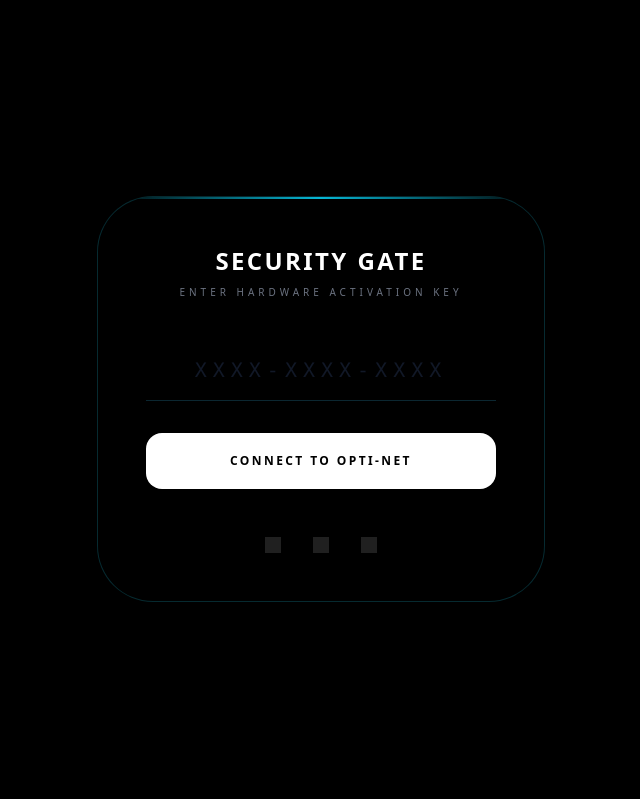
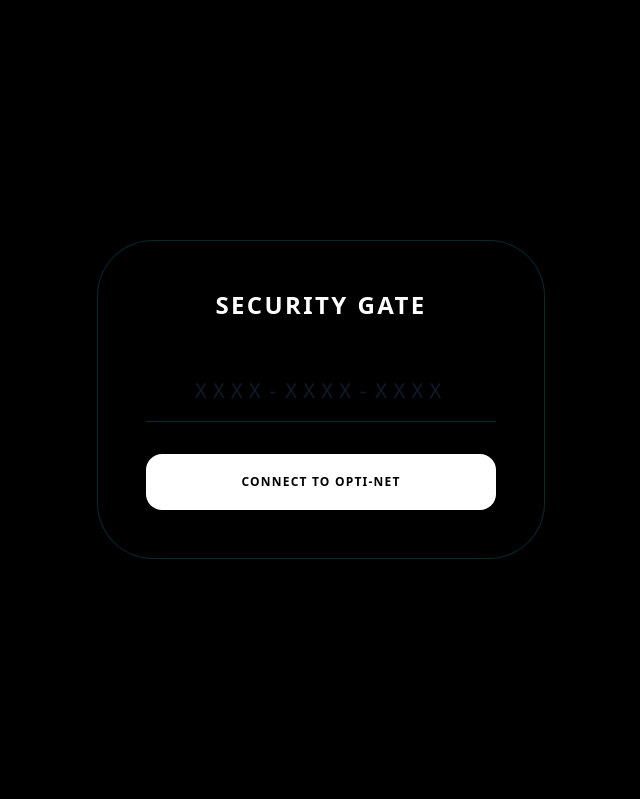
Before and after one commit to tyferust/optiai, a Flask app: page / in a window 1280 px wide. Shown: the part 801-1600 px from the top of the page, without its empty margins (319-959 px from the left). Run offline with Flask 3, Linux system fonts and the light colour scheme; some libraries are stand-ins or nearby versions; grey boxes are pictures that could not be loaded.

Commit message:
Update login.html

```diff
--- a/templates/login.html
+++ b/templates/login.html
@@ -5,95 +5,64 @@
     <title>Opti AI | Universal Performance</title>
     <script src="https://cdn.tailwindcss.com"></script>
     <style>
-        /* PARALLAX GIF BACKGROUND */
-        .bg-fixed-gif {
-            position: fixed;
-            top: 0; left: 0;
-            width: 100%; height: 100%;
-            z-index: -1;
-            object-fit: cover;
-            filter: brightness(0.35) contrast(1.1); /* Kept GIF visible but text-friendly */
+        /* MULTI-GIF GRID BACKGROUND */
+        .bg-grid-container {
+            position: fixed; top: 0; left: 0; width: 100%; height: 100%; z-index: -1;
+            display: grid; grid-template-columns: repeat(auto-fill, minmax(400px, 1fr));
+            filter: brightness(0.25) contrast(1.1); /* Darkened for readability */
         }
+        .bg-grid-container img { width: 100%; height: 100%; object-fit: cover; }
 
-        /* ENTRANCE ANIMATIONS */
-        @keyframes fadeIn {
-            from { opacity: 0; transform: translateY(15px); }
-            to { opacity: 1; transform: translateY(0); }
-        }
+        @keyframes fadeIn { from { opacity: 0; transform: translateY(15px); } to { opacity: 1; transform: translateY(0); } }
         .animate-fade { animation: fadeIn 1.5s ease-out forwards; }
 
-        .glass-panel {
-            background: rgba(0, 0, 0, 0.75);
-            backdrop-filter: blur(20px);
-            border: 1px solid rgba(34, 211, 238, 0.2);
-            box-shadow: 0 0 60px rgba(0, 0, 0, 0.9);
+        .glass {
+            background: rgba(0, 0, 0, 0.75); backdrop-filter: blur(20px);
+            border: 1px solid rgba(34, 211, 238, 0.2); box-shadow: 0 0 60px rgba(0, 0, 0, 0.9);
         }
-
-        .glow-cyan { text-shadow: 0 0 20px rgba(34, 211, 238, 0.5); }
     </style>
 </head>
 <body class="bg-black text-white font-sans overflow-x-hidden">
 
-    <img src="https://i.giphy.com/media/v1.Y2lkPTc5MGI3NjExNHJueXF4eXF4eXF4eXF4eXF4eXF4eXF4eXF4eXF4eXF4eXF4JmVwPXYxX2ludGVybmFsX2dpZl9ieV9pZCZjdD1n/3o7TKMGpxx32dqRlzO/giphy.gif" class="bg-fixed-gif">
+    <div class="bg-grid-container">
+        <img src="YOUR_GIF_1.gif">
+        <img src="YOUR_GIF_2.gif">
+        <img src="YOUR_GIF_3.gif">
+        <img src="YOUR_GIF_4.gif">
+    </div>
 
     <section class="min-h-screen flex flex-col items-center justify-center p-8 text-center animate-fade">
         <div class="inline-block px-4 py-1 rounded-full border border-cyan-500/40 bg-cyan-500/10 text-cyan-400 text-[9px] font-black uppercase tracking-[0.5em] mb-8">
             Neural Architecture v2.0.4 // Active
         </div>
-
-        <h1 class="text-7xl md:text-8xl font-black italic tracking-tighter mb-6 uppercase glow-cyan">
-            OPTI <span class="text-cyan-500">AI</span>
-        </h1>
+        <h1 class="text-7xl md:text-8xl font-black italic tracking-tighter mb-6 uppercase">OPTI <span class="text-cyan-500">AI</span></h1>
 
         <div class="max-w-2xl space-y-6">
             <p class="text-gray-300 text-sm md:text-base leading-relaxed font-medium">
                 The world's first <span class="text-white">Universal Performance Architect</span>. Opti AI leverages deep learning to analyze your unique hardware signature and deliver surgical, kernel-level optimizations.
             </p>
-
             <div class="grid grid-cols-1 md:grid-cols-3 gap-4 py-4 text-[10px] font-bold tracking-widest uppercase text-cyan-500/80">
                 <div class="px-4 py-2 border border-white/5 bg-white/5 rounded-lg">Latency Reduction</div>
                 <div class="px-4 py-2 border border-white/5 bg-white/5 rounded-lg">Frame Stability</div>
                 <div class="px-4 py-2 border border-white/5 bg-white/5 rounded-lg">Kernel Tweaking</div>
             </div>
-
-            <p class="text-gray-500 text-xs italic">
-                From high-tier PC rigs to next-gen consoles and mobile silicon, our neural engine redefines the boundaries of your hardware's potential.
-            </p>
         </div>
 
         <div class="mt-16 animate-bounce flex flex-col items-center gap-2 opacity-50">
-            <span class="text-[9px] uppercase tracking-[0.5em]">Scroll to Initialize Terminal</span>
-            <svg xmlns="http://www.w3.org/2000/svg" class="h-4 w-4" fill="none" viewBox="0 0 24 24" stroke="currentColor">
-                <path stroke-linecap="round" stroke-linejoin="round" stroke-width="2" d="M19 13l-7 7-7-7" />
-            </svg>
+            <span class="text-[9px] uppercase tracking-[0.5em]">Scroll to Initialize</span>
         </div>
     </section>
 
     <section class="h-screen flex items-center justify-center p-6">
-        <div class="glass-panel p-12 rounded-[3.5rem] max-w-md w-full text-center relative overflow-hidden">
-            <div class="absolute top-0 left-0 w-full h-[2px] bg-gradient-to-r from-transparent via-cyan-500 to-transparent"></div>
-
-            <div class="mb-10">
-                <h2 class="text-2xl font-bold uppercase tracking-widest text-white">Security Gate</h2>
-                <p class="text-gray-500 text-[10px] mt-2 tracking-[0.4em] uppercase">Enter Hardware Activation Key</p>
-            </div>
-
+        <div class="glass p-12 rounded-[3.5rem] max-w-md w-full text-center relative overflow-hidden">
+            <h2 class="text-2xl font-bold uppercase tracking-widest text-white mb-10">Security Gate</h2>
             <form action="/opti" method="POST" class="space-y-8">
-                <input
-                    type="text" name="license_id" id="key-input" required
-                    placeholder="XXXX-XXXX-XXXX"
-                    class="w-full bg-transparent border-b border-cyan-900/50 py-4 text-center font-mono text-xl tracking-[0.3em] text-cyan-400 outline-none focus:border-cyan-400 transition-all placeholder:text-gray-900"
-                >
-                <button type="submit" class="w-full bg-white text-black font-black py-5 rounded-2xl hover:bg-cyan-500 transition-all uppercase text-xs tracking-[0.2em] shadow-2xl active:scale-95">
+                <input type="text" name="license_id" id="key-input" required placeholder="XXXX-XXXX-XXXX"
+                    class="w-full bg-transparent border-b border-cyan-900/50 py-4 text-center font-mono text-xl tracking-[0.3em] text-cyan-400 outline-none focus:border-cyan-400 transition-all placeholder:text-gray-900">
+                <button type="submit" class="w-full bg-white text-black font-black py-5 rounded-2xl hover:bg-cyan-500 transition-all uppercase text-xs tracking-widest active:scale-95">
                     Connect to Opti-Net
                 </button>
             </form>
-
-            <div class="mt-12 flex justify-center gap-8 opacity-20 grayscale hover:opacity-100 hover:grayscale-0 transition-all duration-700">
-                <img src="https://img.icons8.com/ios-filled/50/ffffff/windows-10.png" class="h-4 w-4">
-                <img src="https://img.icons8.com/ios-filled/50/ffffff/xbox.png" class="h-4 w-4">
-                <img src="https://img.icons8.com/ios-filled/50/ffffff/playstation.png" class="h-4 w-4">
-            </div>
         </div>
     </section>
 
```
